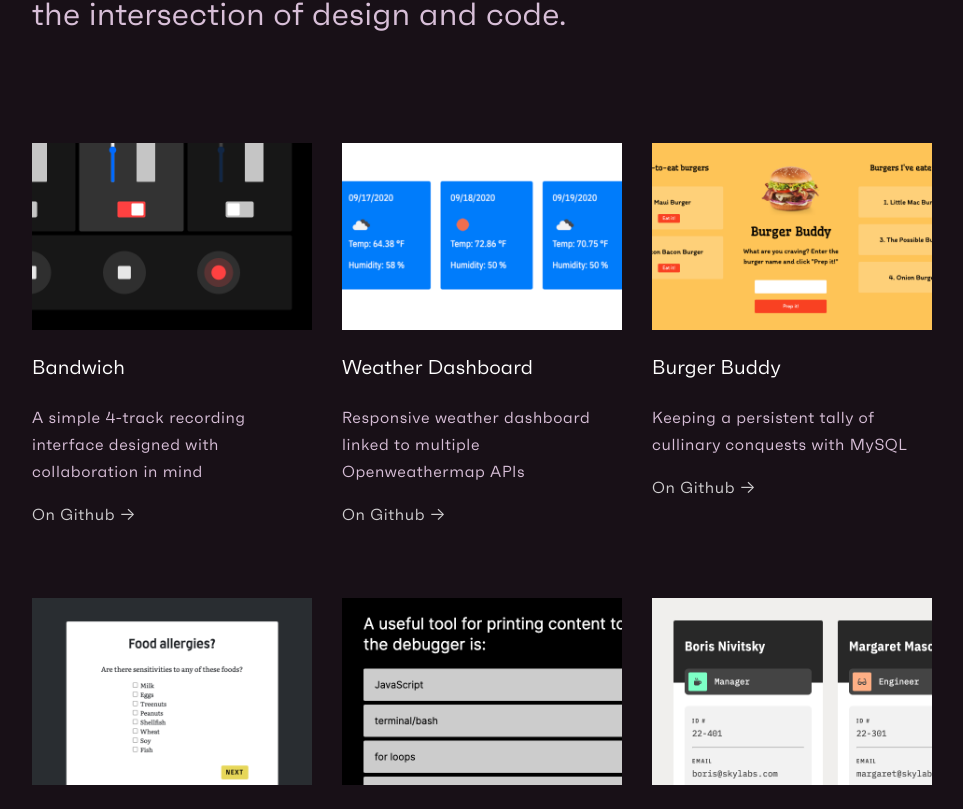
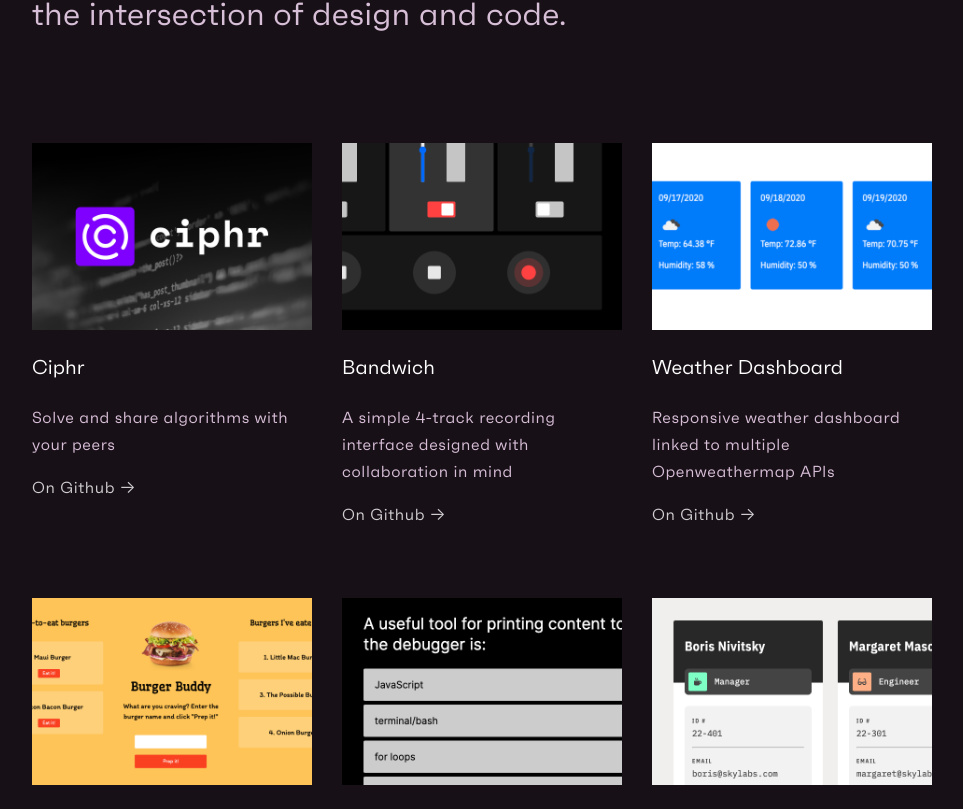
Before and after one commit to stewdiostash/react-portfolio, a React (Create React App) app: page / in a window 1280 px wide. Shown: the part 331-1140 px from the top of the page, without its empty margins (158-1121 px from the left). Built offline with nearby package versions, Linux system fonts and the light colour scheme.

Commit message:
added basic framer motion

```diff
--- a/package.json
+++ b/package.json
@@ -7,6 +7,7 @@
     "@testing-library/jest-dom": "^5.11.5",
     "@testing-library/react": "^11.1.0",
     "@testing-library/user-event": "^12.1.10",
+    "framer-motion": "^2.9.5",
     "gh-pages": "^3.1.0",
     "react": "^17.0.1",
     "react-dom": "^17.0.1",
--- a/src/components/ProjectGrid.js
+++ b/src/components/ProjectGrid.js
@@ -1,12 +1,39 @@
 import React from "react";
+import { motion } from "framer-motion";
 
 const ProjectGrid = (props) => {
   return (
     <div id="project-grid">
       {props.projects.map((project) => (
-        <div className="project-preview" key={project.id}>
+        <motion.div
+          className="project-preview"
+          key={project.id}
+          whileHover={{ y: "-10px" }}
+          onHoverStart={(e) => {}}
+          onHoverEnd={(e) => {}}
+        >
           <a href={project.url}>
-            <img className="project-thumbnail" src={project.thumbnail} alt="" />
+            {/* <img className="project-thumbnail" src={project.thumbnail} alt="" /> */}
+            <div
+              className="project-thumbnail"
+              // styles={{
+              //   backgroundImage: `url(${project.thumbnail})`,
+              // }}
+              style={{ backgroundColor: "thistle" }}
+
+              // style={{ height: "100%" }}
+            >
+              <motion.img
+                // className="project-thumbnail"
+                src={project.thumbnail}
+                // style={{ visibility: "hidden" }}
+                alt=""
+                whileHover={{
+                  opacity: 0,
+                }}
+                transition={{ duration: 0.3 }}
+              />
+            </div>
             <div className="project-summary">
               <p className="project-title">{project.title}</p>
               <p className="project-description caption">{project.summary}</p>
@@ -15,7 +42,7 @@ const ProjectGrid = (props) => {
           <a href={project.github} className="caption git-link">
             On Github &rarr;
           </a>
-        </div>
+        </motion.div>
       ))}
     </div>
   );
--- a/src/containers/Work.js
+++ b/src/containers/Work.js
@@ -4,14 +4,23 @@ import ProjectGrid from "../components/ProjectGrid";
 import bandwich_thumb from "../assets/images/bandwich.png";
 import weather_thumb from "../assets/images/forecast.png";
 import burger_thumb from "../assets/images/burgerbuddy.png";
-import playtsafe_thumb from "../assets/images/playtsafe.png";
+import ciphr_thumb from "../assets/images/ciphr.png";
 import quiz_thumb from "../assets/images/quiz.png";
 import team_thumb from "../assets/images/team-profile.png";
+import { motion } from "framer-motion";
 
 const Work = () => {
   const projects = [
     {
-      id: 1,
+      id: 2,
+      title: "Ciphr",
+      thumbnail: ciphr_thumb,
+      summary: "Solve and share algorithms with your peers",
+      url: "https://ciphr.dev/",
+      github: "https://github.com/stewdiostash/ciphr",
+    },
+    {
+      id: 2,
       title: "Bandwich",
       thumbnail: bandwich_thumb,
       summary:
@@ -20,7 +29,7 @@ const Work = () => {
       github: "https://github.com/stewdiostash/bandwich",
     },
     {
-      id: 2,
+      id: 3,
       title: "Weather Dashboard",
       thumbnail: weather_thumb,
       summary:
@@ -29,20 +38,12 @@ const Work = () => {
       github: "https://github.com/stewdiostash/hw-06-weather-dashboard",
     },
     {
-      id: 3,
+      id: 4,
       title: "Burger Buddy",
       thumbnail: burger_thumb,
       summary: "Keeping a persistent tally of cullinary conquests with MySQL",
       url: "https://burger-buddy-app.herokuapp.com/",
       github: "https://github.com/stewdiostash/Burger-Buddy",
-    },
-    {
-      id: 4,
-      title: "Play'tSafe",
-      thumbnail: playtsafe_thumb,
-      summary: "Time-saving app that proposes creative movie and dinner combos",
-      url: "https://stewdiostash.github.io/PlaytSafe/",
-      github: "https://github.com/stewdiostash/PlaytSafe",
     },
     {
       id: 5,
```
Also changed, not shown: src/assets/images/ciphr.png (added), 1 other file (tests, documents, lock files or other folders).
